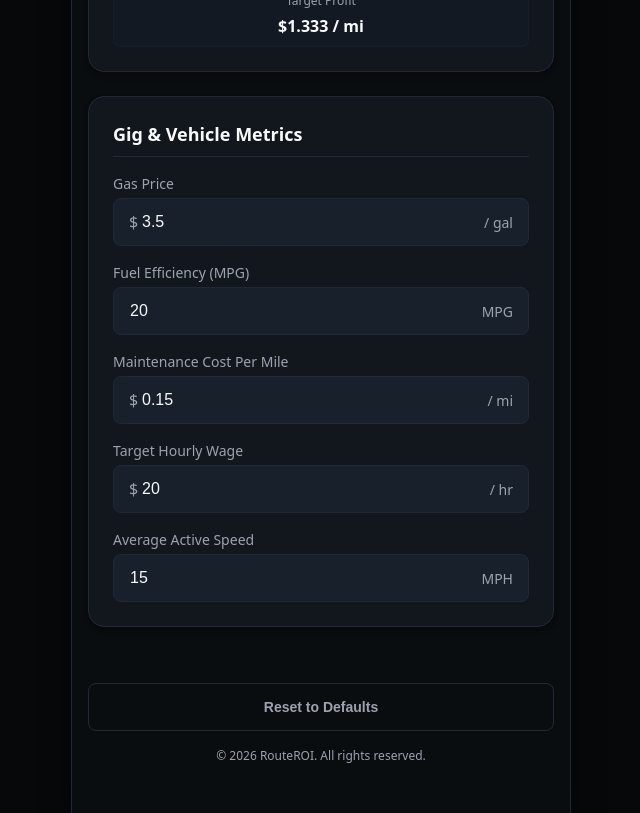
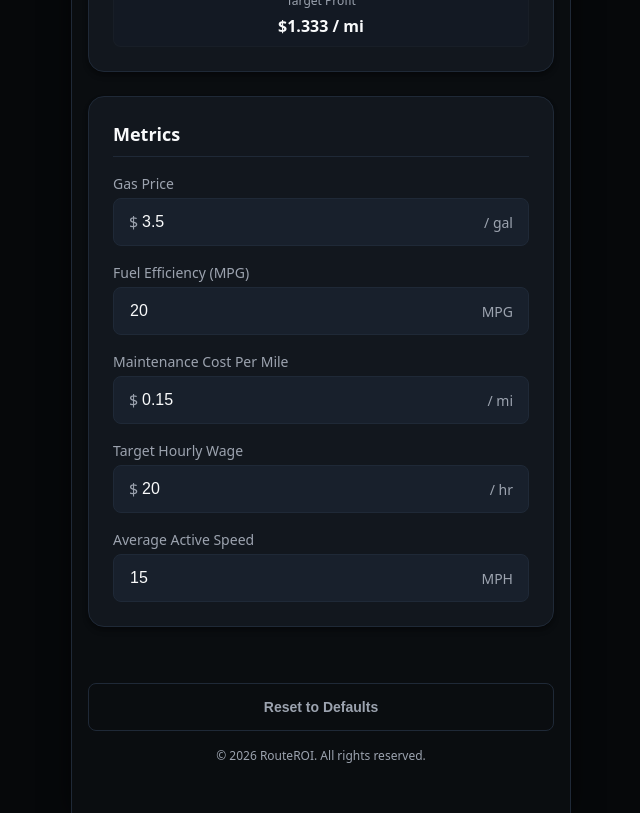
Before and after one commit to ddgiovinazzo/routeroi, a React (Vite) app: page / in a window 1280 px wide. Shown: the part 820-1633 px from the top of the page, without its empty margins (319-959 px from the left). Built offline with nearby package versions, Linux system fonts and the light colour scheme.

Commit message:
refactor: rename Gig & Vehicle Metrics form title to Metrics

```diff
--- a/src/components/calculator/MetricsForm.tsx
+++ b/src/components/calculator/MetricsForm.tsx
@@ -23,7 +23,7 @@ export const MetricsForm = ({ state, updateField }: MetricsFormProps) => {
 
   return (
     <FormCard>
-      <FormTitle>Gig & Vehicle Metrics</FormTitle>
+      <FormTitle>Metrics</FormTitle>
 
       <FormGroup>
         <Label htmlFor="gasPrice">Gas Price</Label>
```
